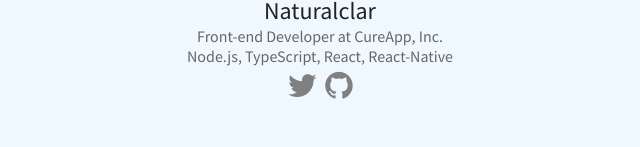
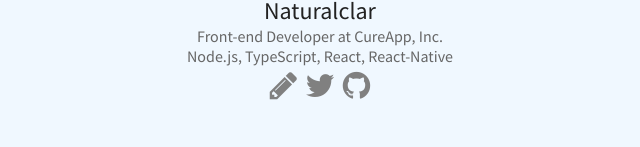
Before and after one commit to Naturalclar/naturalclar.dev, a Next.js app: page / in a window 1280 px wide. Shown: the part 153-300 px from the top of the page, without its empty margins (320-960 px from the left). Built offline with nearby package versions, Linux system fonts and the light colour scheme.

Commit message:
docs: add link to blog

```diff
--- a/pages/index.tsx
+++ b/pages/index.tsx
@@ -30,6 +30,11 @@ const Index: NextPage<{}> = () => {
           }}
         >
           <Icon
+            name="pencil"
+            href="https://blog.naturalclar.dev"
+            description="Link to Naturalclar's blog"
+          />
+          <Icon
             name="twitter"
             href="https://twitter.com/natural_clar"
             description="Link to Naturalclar's twitter account"
```
